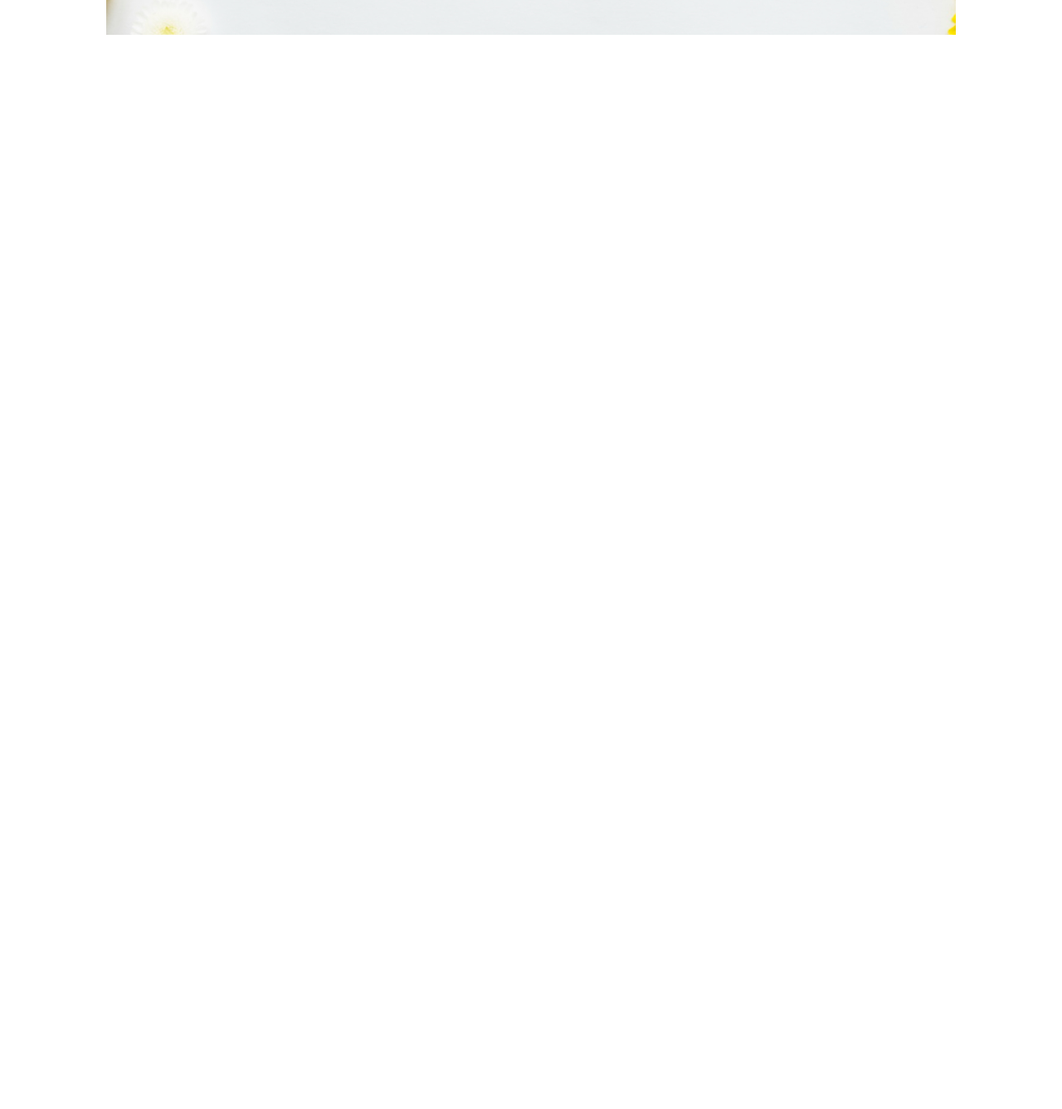
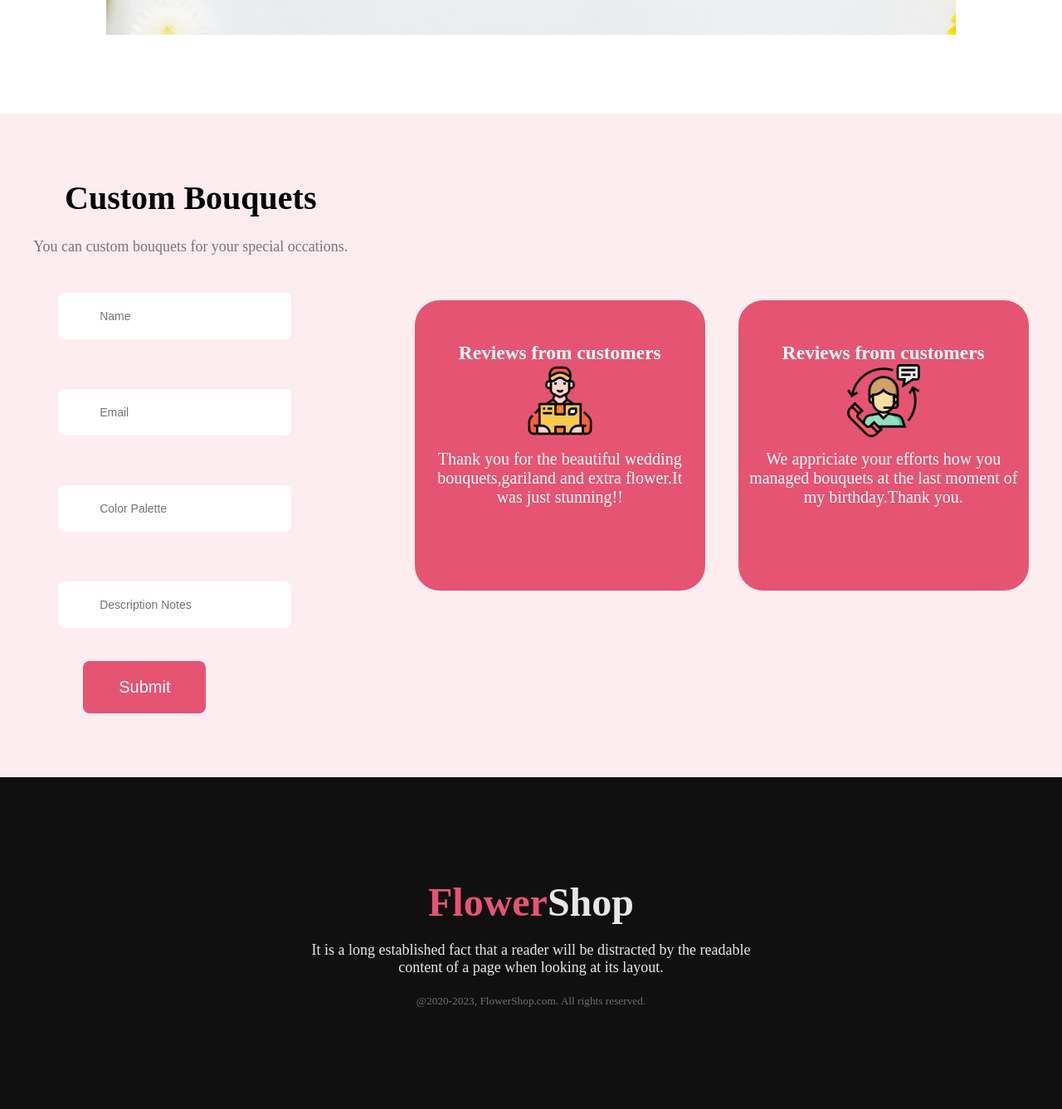
Before and after one commit to mkrafiyah/rafiyas-flower-shop, a plain HTML site: page index.html in a window 1280 px wide. Shown: the part 3583-4920 px from the top of the page at 83% size. Before the commit the page ends 3720 px from the top, so only its background shows below. Drawn offline with Linux system fonts and the light colour scheme.

Commit message:
customer review section and footer added

```diff
--- a/index.html
+++ b/index.html
@@ -105,6 +105,43 @@
         </div>
         </section>
 
+        <!--This is the section-->
+        <section>
+            <div class="custom-container">
+                <div class="custom-content">
+                    <h2 class="custom-title">Custom Bouquets</h2>
+                    <p class="custom-description">You can custom bouquets for your special occations. </p>
+                    <form  action="">
+                        <input class="form" type="" placeholder="Name">
+                        <br>
+                        <input class="form" type="email" placeholder="Email"> <br>
+                        <input class="form" type="text" placeholder="Color Palette">
+                        <br>
+                        <input class="form" type="text" placeholder="Description Notes">
+                        <br>
+                        <button class="btn-primary btn">Submit</button>
+                </div>
+
+                <div class="customer-container">
+
+                    <div class="review">
+                        <h3>Reviews from customers</h3>
+                        <img src="./images/Group 57.png" alt="">
+                        <p class="review-description">Thank you for the beautiful wedding bouquets,gariland and extra flower.It was just stunning!!</p>
+
+                    </div>
+                    <div class="review">
+                        <h3>Reviews from customers</h3>
+                        <img src="./images/Group 59.png" alt="">
+                        <p class="review-description">We appriciate your efforts how you managed bouquets at the last moment of my birthday.Thank you.</p>
+                    </div>
+
+                </div>
+
+                </form>
+            </div>
+        </section>
+
 
 
 
@@ -112,7 +149,15 @@
 
     <!--This is the footer section-->
 
-    <footer></footer>
+    <footer>
+        <div class="footer-container">
+            <div>
+                <h2 class="footer-title"><span class="primary">Flower</span>Shop</h2>
+            <p class="footer-description">It is a long established fact that a reader will be distracted by the readable <br> content of a page when looking at its layout.</p>
+            <p class="copyright"><small>@2020-2023, FlowerShop.com. All rights reserved. </small> </p>
+            </div>
+        </div>
+    </footer>
 
 </body>
 </html>
--- a/styles/style.css
+++ b/styles/style.css
@@ -212,3 +212,83 @@
     color: rgba(39, 39, 39, 0.60);
     margin-right: 10px;
 }
+/*custom container starts*/
+
+.custom-container{
+    width: 100%;
+    height: 100vh;
+    background: rgba(229, 84, 115, 0.10);
+    display: flex;
+    justify-content: space-around;
+    align-items: center;
+
+
+}
+.custom-title{
+    font-size: 40px;
+    text-align: center;
+
+}
+.custom-description{
+    color: rgba(39, 39, 39, 0.60);
+    font-size: 18px;
+    padding: 25px 0px 15px 0px;
+
+}
+.form{
+    color: rgba(39, 39, 39, 0.60);
+    font-size: 14px;
+    padding: 20px 50px;
+    margin: 30px;
+    border: none;
+    border-radius: 8px;
+}
+.btn{
+    margin-left: 60px;
+    margin-top: 10px;
+}
+.review{
+    height: 300px;
+    width: 350px;
+    background-color: #E55473;
+    border-radius: 30px;
+    color: white;
+    font-size: 20px;
+    text-align: center;
+    padding-top: 50px;
+
+}
+.customer-container{
+    display: flex;
+    justify-content: space-around;
+    gap: 40px;
+
+}
+.review-description{
+    padding: 10px ;
+}
+/*footer starts*/
+.footer-container{
+    width: 100%;
+    height: 50vh;
+    background-color:  #111010;
+    color: rgba(255, 255, 255, 0.90);
+    display: flex;
+    justify-content: center;
+    align-items: center;
+    text-align: center;
+}
+.footer-title{
+    font-size: 48px;
+    font-weight: 800;
+}
+.primary{
+    color: #E55473;
+}
+.footer-description{
+    font-size: 18px;
+    margin: 20px 0px;
+}
+.copyright{
+    color: rgba(255, 255, 255, 0.40);
+}
```
